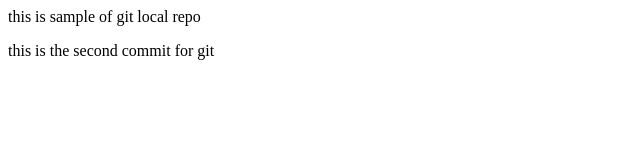
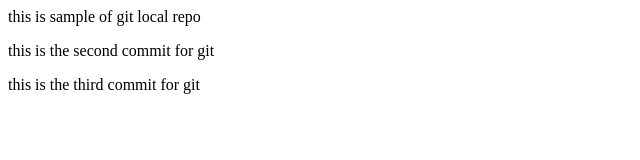
Before and after one commit to mka6588/git-test, a plain HTML site: page index.html in a window 1280 px wide. Shown: the whole page, without its empty margins (0-640 px from the left). Drawn offline with Linux system fonts and the light colour scheme.

Commit message:
third commit

```diff
--- a/index.html
+++ b/index.html
@@ -9,6 +9,7 @@
 <body>
     <p>this is sample of git local repo</p>
     <p>this is the second commit for git</p>
+    <p>this is the third commit for git</p>
 
 </body>
 
```
